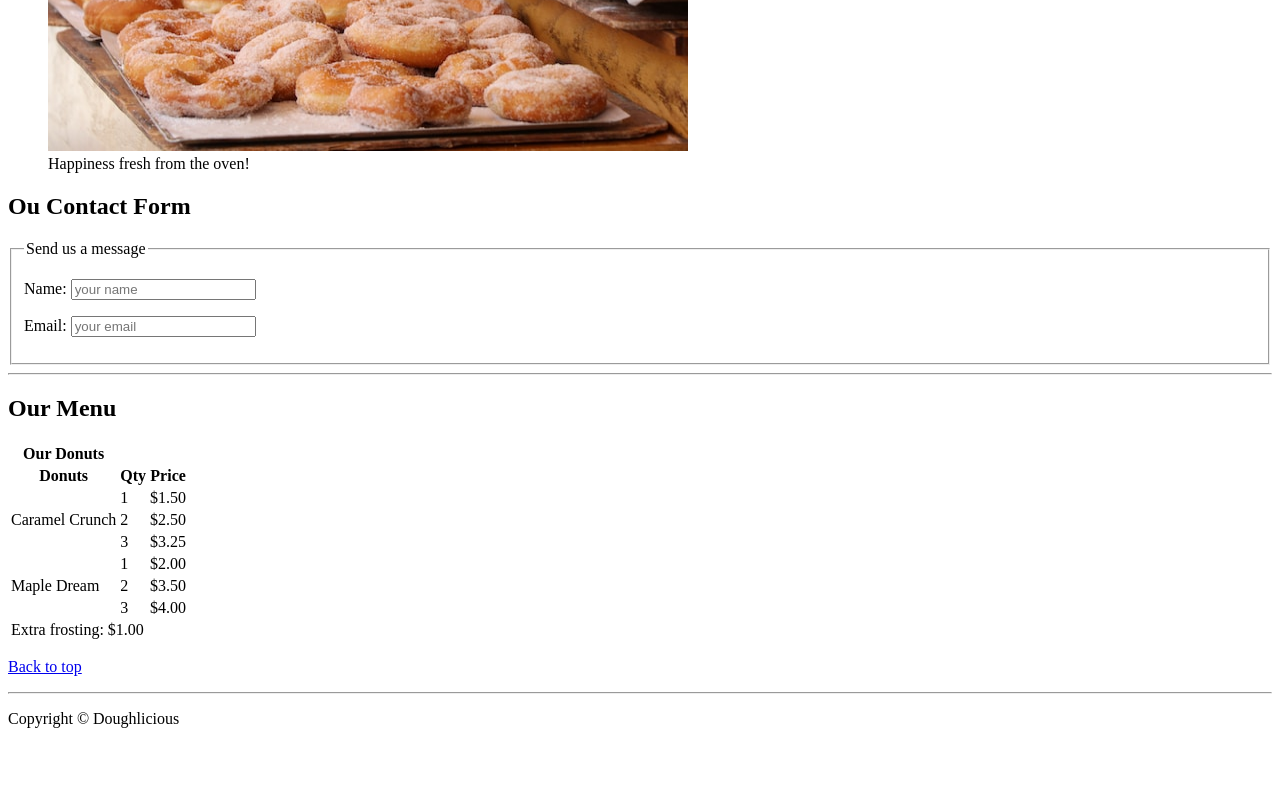
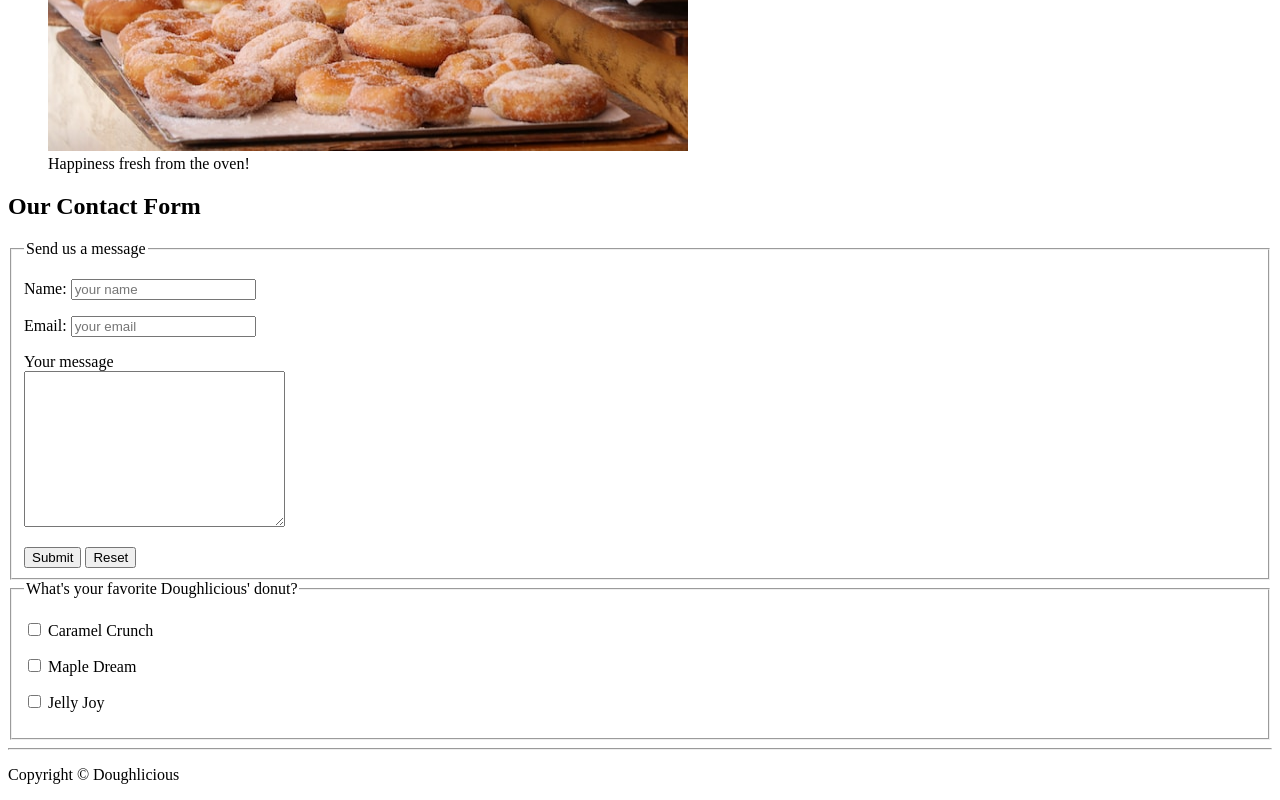
Before and after one commit to ricardobvicentini/donut-shop-project, a plain HTML site: page contact.html in a window 1280 px wide. Shown: the part 426-1226 px from the top of the page. Before the commit the page ends 1170 px from the top, so only its background shows below. Drawn offline with Linux system fonts and the light colour scheme.

Commit message:
Checkbox

```diff
--- a/contact.html
+++ b/contact.html
@@ -28,7 +28,7 @@
         </figure>
 
         <article id="contact">
-            <h2>Ou Contact Form</h2>
+            <h2>Our Contact Form</h2>
             <form action="#" method="get">
                 <fieldset>
                     <legend>Send us a message</legend>
@@ -40,58 +40,31 @@
                         <label for="email">Email: </label>
                         <input type="email" name="email" id="email" required placeholder="your email">
                     </p>
+
+                    <p>
+                        <label for="message">Your message</label>
+                        <br>
+                        <textarea name="message" id="message" cols="30" rows="10"></textarea>
+                    </p>
+                    <button type="submit">Submit</button>
+                    <button type="reset">Reset</button>
+                </fieldset>
+                <fieldset>
+                    <legend>What's your favorite Doughlicious' donut?</legend>
+                    <p>
+                        <input type="checkbox" name="caramel" id="caramel" value="Caramel Crunch">
+                        <label for="caramel"> Caramel Crunch</label>
+                    </p>
+                    <p>
+                        <input type="checkbox" name="maple" id="maple" value="Maple Dream">
+                        <label for="maple"> Maple Dream</label>
+                    </p>
+                    <p>
+                        <input type="checkbox" name="jelly" id="jelly" value="Jelly Joy">
+                        <label for="jelly"> Jelly Joy</label>
+                    </p>
                 </fieldset>
             </form>
-        </article>
-
-        <hr>
-
-        <article id="menu">
-            <h2>Our Menu</h2>
-            <table>
-                <thead>
-                    <th>Our Donuts</th>
-                </thead>
-                <tbody>
-                    <tr>
-                        <th>Donuts</th>
-                        <th>Qty</th>
-                        <th>Price</th>
-                    </tr>
-                    <tr>
-                        <td rowspan="3">Caramel Crunch</td>
-                        <td>1</td>
-                        <td>$1.50</td>
-                    </tr>
-                    <tr>
-                        <td>2</td>
-                        <td>$2.50</td>
-                    </tr>
-                    <tr>
-                        <td>3</td>
-                        <td>$3.25</td>
-                    </tr>
-                    <tr>
-                        <td rowspan="3">Maple Dream</td>
-                        <td>1</td>
-                        <td>$2.00</td>
-                    </tr>
-                    <tr>
-                        <td>2</td>
-                        <td>$3.50</td>
-                    </tr>
-                    <tr>
-                        <td>3</td>
-                        <td>$4.00</td>
-                    </tr>
-                </tbody>
-                <tfoot>
-                    <tr>
-                        <td colspan="3">Extra frosting: $1.00</td>
-                    </tr>
-                </tfoot>
-            </table>
-            <p><a href="#">Back to top</a></p>
         </article>
 
         <hr>
```
